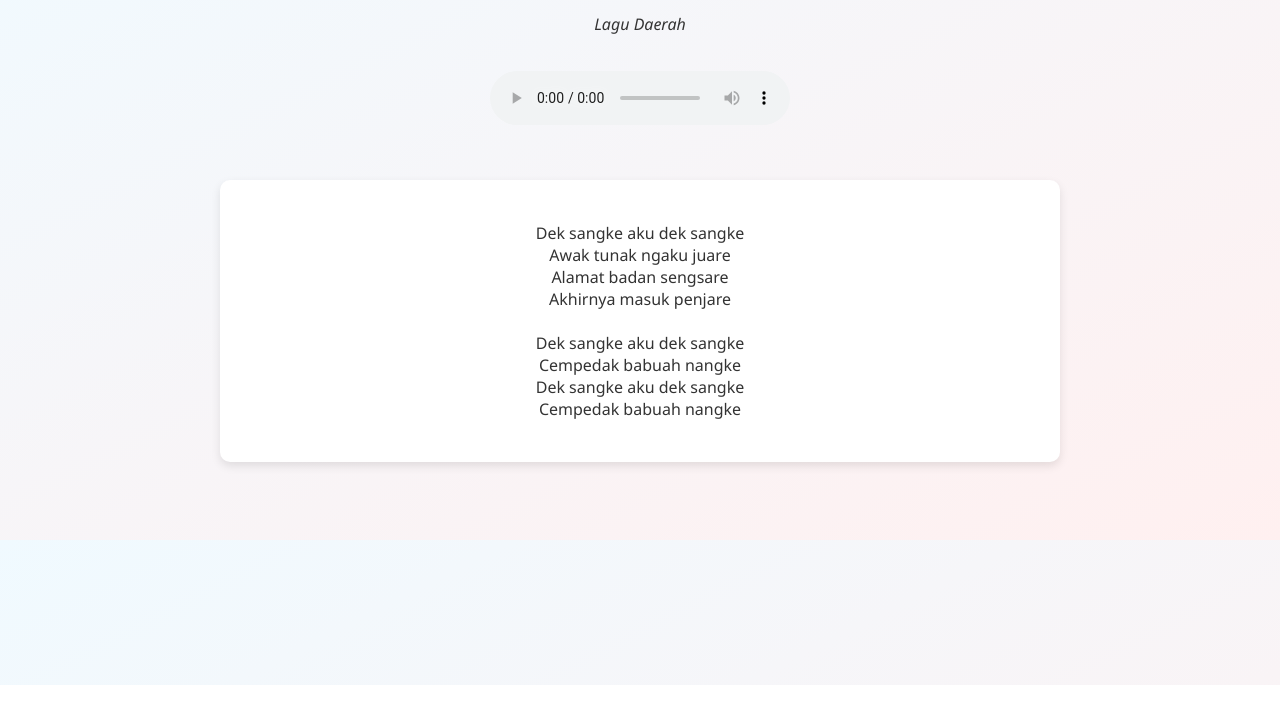
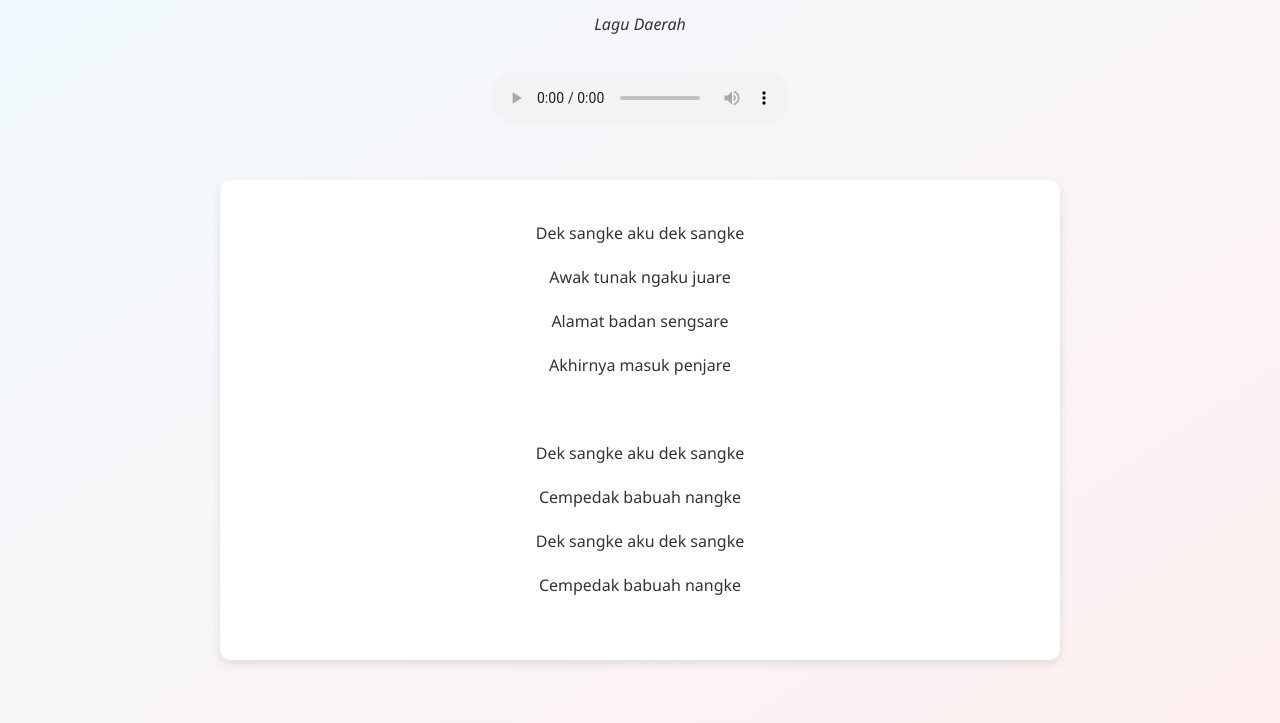
Before and after one commit to 2205101076/Dek-sangke, a plain HTML site: page index.html in a window 1280 px wide. Shown: the part 115-838 px from the top of the page. Before the commit the page ends 800 px from the top, so only its background shows below. Drawn offline with Linux system fonts and the light colour scheme.

Commit message:
index.html

```diff
--- a/index.html
+++ b/index.html
@@ -39,15 +39,15 @@
     Browser Anda tidak mendukung pemutar audio.
   </audio>
   <div class="lyrics">
-Dek sangke aku dek sangke
-Awak tunak ngaku juare
-Alamat badan sengsare
-Akhirnya masuk penjare
+Dek sangke aku dek sangke<br>
+Awak tunak ngaku juare<br>
+Alamat badan sengsare<br>
+Akhirnya masuk penjare<br><br>
 
-Dek sangke aku dek sangke
-Cempedak babuah nangke
-Dek sangke aku dek sangke
-Cempedak babuah nangke
+Dek sangke aku dek sangke<br>
+Cempedak babuah nangke<br>
+Dek sangke aku dek sangke<br>
+Cempedak babuah nangke<br>
   </div>
 </body>
 </html>
```
